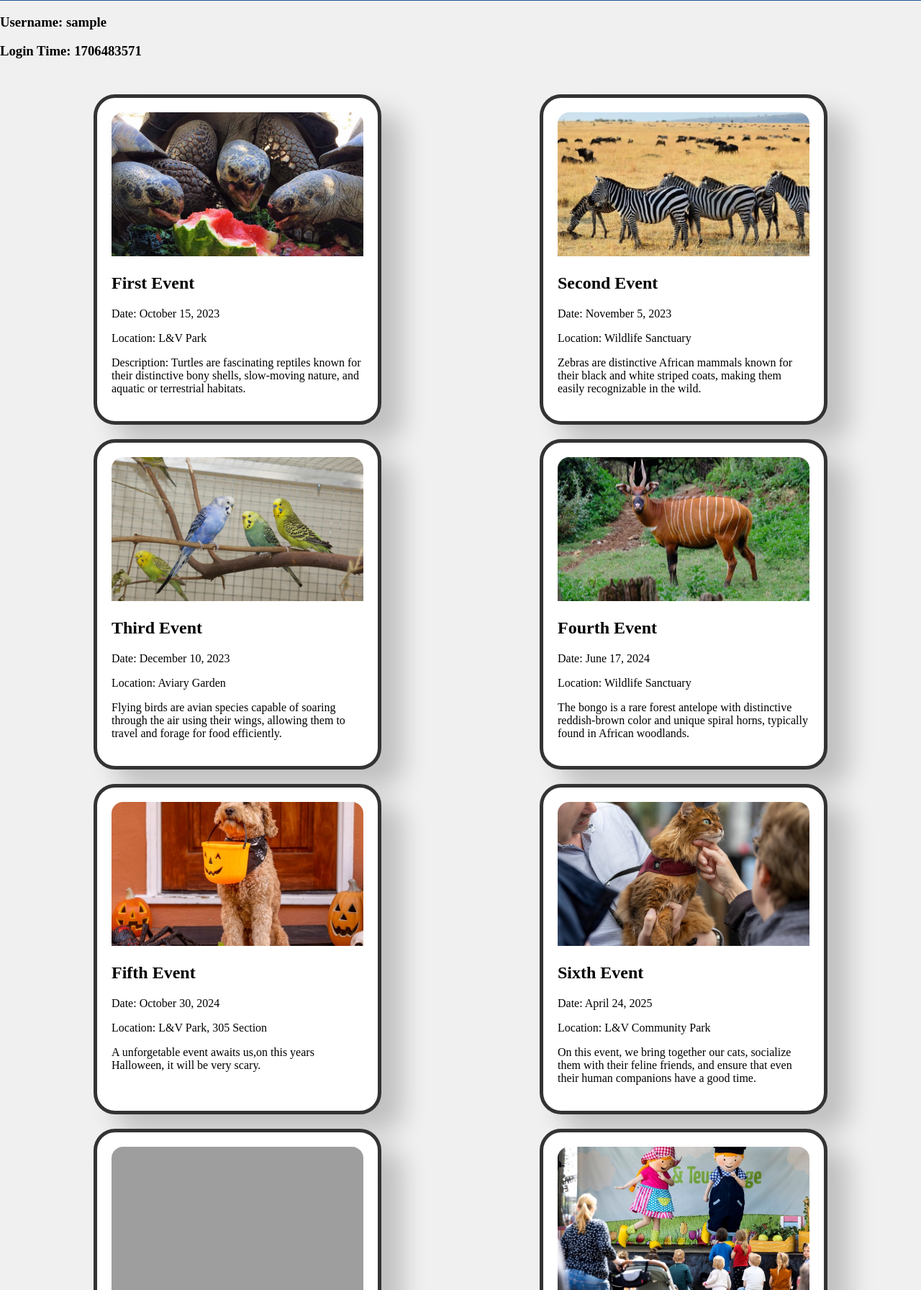
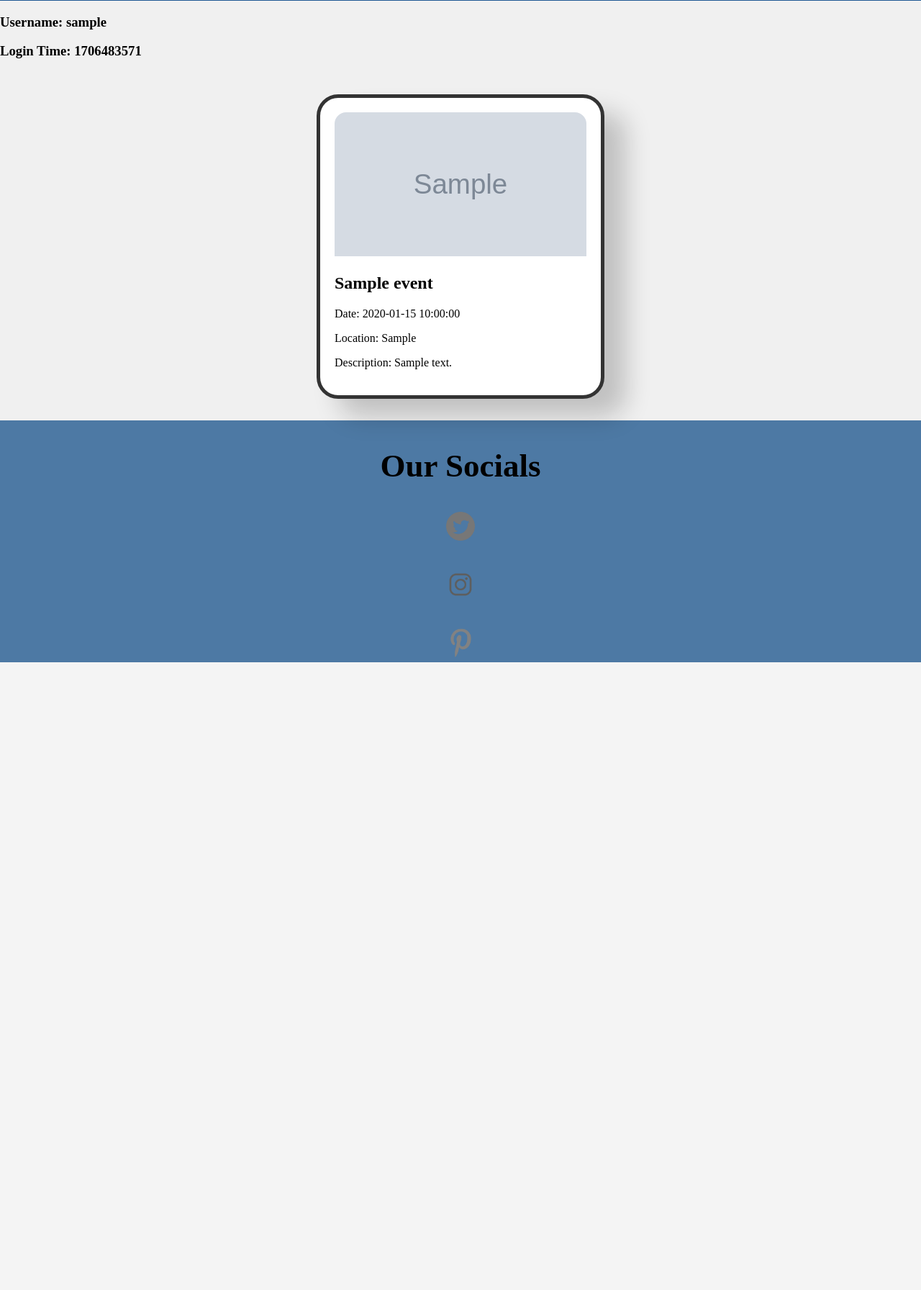
Before and after one commit to ttaulant/ProjektiWEB, a PHP site: page / in a window 1280 px wide. Shown: the part 433-2225 px from the top of the page at 72% size. After the commit the page ends 1353 px from the top, so only its background shows below. Run offline with PHP 8.4, Linux system fonts and the light colour scheme; the visitor is signed in with stand-in values (Sample User, id 1); tables that the repository leaves empty or names only in its code hold one stand-in row (values such as "Sample post"); grey boxes marked "Sample" are stand-in pictures; grey boxes are pictures that could not be loaded.

Commit message:
lading events from db

```diff
--- a/index.php
+++ b/index.php
@@ -29,83 +29,29 @@
     <?php
         }
     ?>
+
     <div class="container">
 
+    <?php
+        include_once('connection.php');
+        $stmt = $conn->prepare("SELECT * FROM event");
+        $stmt->execute();
+        $events = $stmt->fetchAll();
+
+        foreach($events as $event) {
+        ?>
+
         <div class="event-card">
-            <img src="Photos/event1.jpg" alt="Event 1">
-            <h2>First Event</h2>
-            <p class="event-details">Date: October 15, 2023</p>
-            <p class="event-details">Location: L&V Park </p>
-            <p class="event-details">Description: Turtles are fascinating reptiles known for their distinctive bony shells, slow-moving nature, and aquatic or terrestrial habitats.</p>
+            <img src=<?php echo "Photos/".$event['image']?> alt="Event 1">
+            <h2><?php echo $event['title']?></h2>
+            <p class="event-details"><?php echo "Date: ".$event['date']?></p>
+            <p class="event-details"><?php echo "Location: ".$event['location']?> </p>
+            <p class="event-details"><?php echo "Description: ".$event['description']?></p>
         </div>
 
-
-        <div class="event-card">
-            <img src="Photos/event2.jpg" alt="Event 2">
-            <h2>Second Event</h2>
-            <p class="event-details">Date: November 5, 2023</p>
-            <p class="event-details">Location: Wildlife Sanctuary</p>
-            <p class="event-details">Zebras are distinctive African mammals known for their black and white striped coats, making them easily recognizable in the wild.</p>
-        </div>
-
-
-        <div class="event-card">
-            <img src="Photos/event3.jpg" alt="Event 3">
-            <h2>Third Event</h2>
-            <p class="event-details">Date: December 10, 2023</p>
-            <p class="event-details">Location: Aviary Garden</p>
-            <p class="event-details">Flying birds are avian species capable of soaring through the air using their wings, allowing them to travel and forage for food efficiently.</p>
-        </div>
-
-
-        <div class="event-card">
-            <img src="Photos/event4.jpg" alt="Event 4">
-            <h2>Fourth Event</h2>
-            <p class="event-details">Date: June 17, 2024</p>
-            <p class="event-details">Location: Wildlife Sanctuary</p>
-            <p class="event-details">The bongo is a rare forest antelope with distinctive reddish-brown color and unique spiral horns, typically found in African woodlands.</p>
-        </div>
-
-
-        <div class="event-card">
-            <img src="Photos/event5.jpg" alt="Event 5">
-            <h2>Fifth Event</h2>
-            <p class="event-details">Date: October 30, 2024</p>
-            <p class="event-details">Location: L&V Park, 305 Section</p>
-            <p class="event-details">A unforgetable event awaits us,on this years Halloween, it will be very scary.</p>
-        </div>
-
-        <div class="event-card">
-            <img src="Photos/event6.jpg" alt="Event 6">
-            <h2>Sixth Event</h2>
-            <p class="event-details">Date: April 24, 2025</p>
-            <p class="event-details">Location: L&V Community Park</p>
-            <p class="event-details">On this event, we bring together our cats, socialize them with their feline friends, and ensure that even their human companions have a good time.</p>
-        </div>
-
-        <div class="event-card">
-            <img src="Photos/event7.jpg" alt="Event 7">
-            <h2>Seventh Event - Dog Training</h2>
-            <p class="event-details">Date: May 28, 2025</p>
-            <p class="event-details">Location: Training Camp</p>
-            <p class="event-details">Every dog needs to be trained, and while training to have fun to.</p>
-        </div>
-
-          <div class="event-card">
-            <img src="Photos/event8.jpg" alt="Event 8">
-            <h2>Eighth Event</h2>
-            <p class="event-details">Date: June 1, 2025</p>
-            <p class="event-details">Location: L&V Child's Park</p>
-            <p class="event-details">On this event we will take care of our beautiful toodlers,to make sure sure they have a great time.</p>
-        </div>
-
-        <div class="event-card">
-            <img src="Photos/mainevent.jpg" alt="Main Event">
-            <h2>Main Event</h2>
-            <p class="event-details">Date: July 4, 2025</p>
-            <p class="event-details">Location: L&V Main Park</p>
-            <p class="event-details">Everything beauties and "beasts" all in one place. Come join us to the main event on July 4.</p>
-        </div>
+        <?php
+        }
+        ?>
 
     </div>
 
```
Also changed, not shown: 1 other file.
